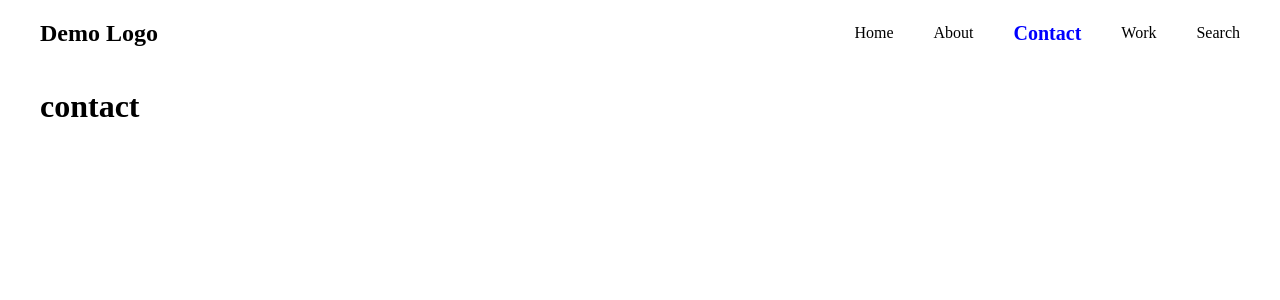
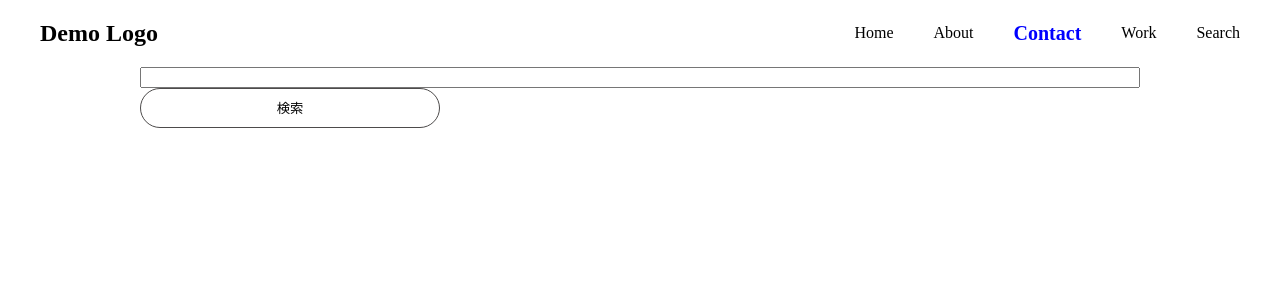
Before and after one commit to naofunky/practice, a React (Vite) app: page /contact in a window 1280 px wide. Shown: the top 300 px of the page. Built offline with nearby package versions, Linux system fonts and the light colour scheme.

Commit message:
feat:追加
contactページでの通信データの取得

```diff
--- a/package.json
+++ b/package.json
@@ -12,7 +12,8 @@
   "dependencies": {
     "react": "^18.2.0",
     "react-dom": "^18.2.0",
-    "react-router-dom": "^6.14.2"
+    "react-router-dom": "^6.14.2",
+    "swr": "^2.2.4"
   },
   "devDependencies": {
     "@types/react": "^18.2.15",
--- a/src/App.css
+++ b/src/App.css
@@ -147,3 +147,32 @@ nav > div > h1 > a:hover {
   font-size: 20px;
   font-weight: bold;
 }
+
+.contactContainer {
+  max-width: 1000px;
+  margin: 0 auto;
+  text-align: left;
+}
+
+.contactInputCOntainer {
+  display: flex;
+  flex-direction: column;
+  margin-bottom: 20px;
+}
+
+.contactButton {
+  display: flex;
+  align-items: center;
+  justify-content: center;
+  text-decoration: none;
+  color: black;
+  background-color: #fff;
+  transition: all 0.3s ease-in-out;
+  opacity: 1;
+  width: 300px;
+  height: 40px;
+  border: 1px solid rgb(77, 75, 75);
+  border-radius: 24px;
+  transform: translateY(0px);
+  cursor: pointer;
+}
--- a/src/features/pages/contact/components/Contact.tsx
+++ b/src/features/pages/contact/components/Contact.tsx
@@ -1,10 +1,53 @@
+import { ChangeEvent, useState } from 'react';
+import { Post } from '../../../../types/PostTypes';
 import Header from '../../../Header/components/Header';
+import useSWR from 'swr';
+
+const fetcher = (url: string) => fetch(url).then((res) => res.json());
 
 const Contact = () => {
+  // inoutに記述内容
+  const [title, setTitle] = useState('');
+
+  const changeTitleInput = (e: ChangeEvent<HTMLInputElement>) => {
+    setTitle(e.target.value);
+  };
+
+  const contactSearchTitle = () => {
+    const { data, error, isLoading } = useSWR(
+      'https://jsonplaceholder.typicode.com/posts',
+      fetcher
+    );
+
+    console.log(data, error, isLoading);
+  };
+
+  // if (isLoading) return <div>Loading...</div>;
+  // if (error) return <div>Error...</div>;
   return (
     <div>
       <Header />
-      <h1>contact</h1>
+      <div className="contactContainer">
+        <div className="contactInputCOntainer">
+          <input
+            type="text"
+            onChange={(e) => changeTitleInput(e)}
+            value={title}
+          />
+          <button
+            className="contactButton"
+            onClick={() => contactSearchTitle()}
+          >
+            検索
+          </button>
+        </div>
+        {/* {data.map((item: Post) => (
+          <li key={item.id}>
+            <h2>{item.title}</h2>
+            <p>{item.body}</p>
+          </li>
+        ))} */}
+      </div>
     </div>
   );
 };
--- a/src/index.css
+++ b/src/index.css
@@ -2,3 +2,7 @@ body {
   margin: 0;
   padding: 0;
 }
+
+li {
+  list-style: none;
+}
```
Also changed, not shown: 1 other file (tests, documents, lock files or other folders).
